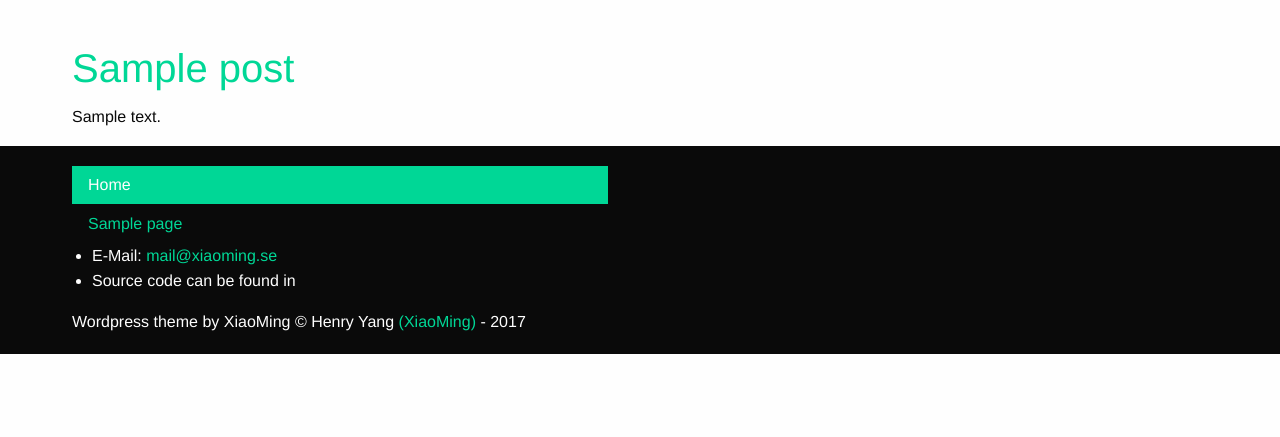
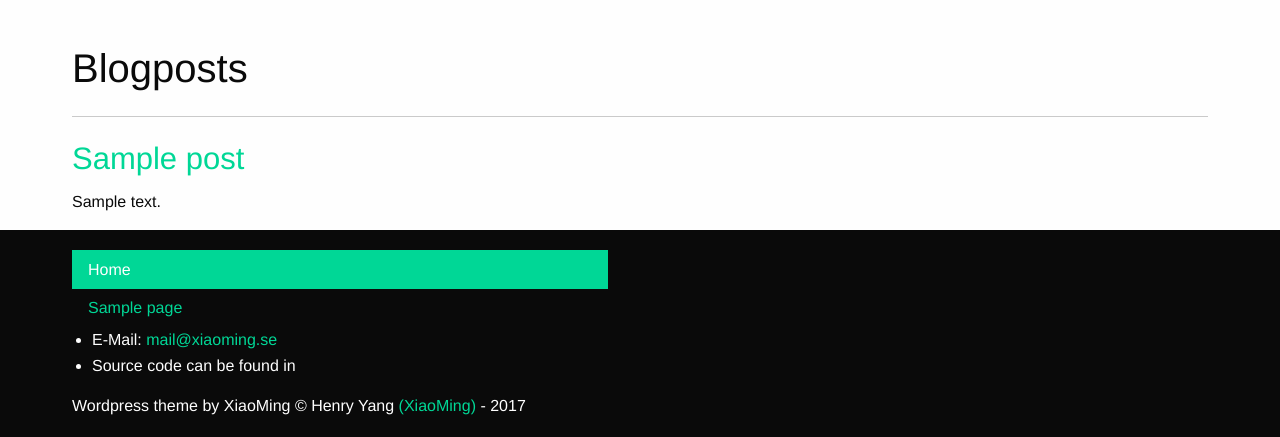
Before and after one commit to Xiaoming94/wordpress-themes, a WordPress theme: template themes/themeone/index.php in a window 1280 px wide. Shown: the part 30-467 px from the top of the page. Run offline with PHP 8.4 and a stand-in for WordPress, Linux system fonts and the light colour scheme; the site name, menu and one post (Sample post) are stand-ins, and other content is empty; some libraries are stand-ins or nearby versions.

Commit message:
add heaeder for blogpost-section

```diff
--- a/themes/themeone/index.php
+++ b/themes/themeone/index.php
@@ -10,12 +10,16 @@
 get_header();
 
 ?>
+<h2>Blogposts</h2>
+<hr />
 <div class="grid-x grid-margin-x">
   <div class="cell medium-8 small-12">
     <?php
     if( have_posts() ):
+      ?>
+      <?php
       while( have_posts() ): the_post();?>
-      <h2><a href=<?php the_permalink(); ?>><?php the_title(); ?></a></h2>
+      <h3><a href=<?php the_permalink(); ?>><?php the_title(); ?></a></h3>
       <?php
         the_content();
       ?>
```
